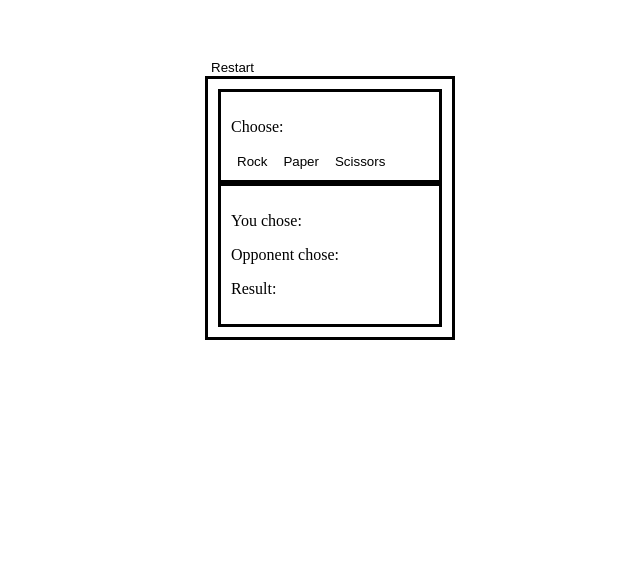
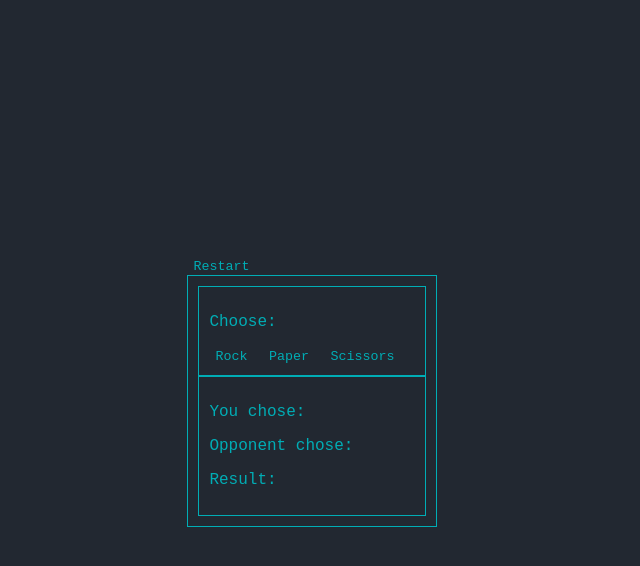
Before and after one commit to dee-rius/Rock-Paper-Scissors, a plain HTML site: page index.html in a window 1280 px wide. Shown: the whole page, without its empty margins (310-950 px from the left). Drawn offline with Linux system fonts and the light colour scheme.

Commit message:
negligible colour changes

```diff
--- a/index.html
+++ b/index.html
@@ -23,9 +23,9 @@
                 </section>
 
                 <section>
-                    <p>You chose: <strong  style="--order: 1" name="results-text" id="user-chose-text"></strong></p>
-                    <p>Opponent chose: <strong  style="--order: 2" name="results-text" id="opponent-chose-text"></strong></p>
-                    <p>Result: <strong  style="--order:3 "  name="results-text" id="win-lose-draw-text"></strong></p>
+                    <p>You chose: <strong name="results-text" id="user-chose-text"></strong></p>
+                    <p>Opponent chose: <strong name="results-text" id="opponent-chose-text"></strong></p>
+                    <p>Result: <strong name="results-text" id="win-lose-draw-text"></strong></p>
                 </section>
 
             </section>
--- a/rps-style.css
+++ b/rps-style.css
@@ -14,20 +14,28 @@
 }
 
 ::selection{
-    background-color: black;
-    color: white;
+    background-color: #00ADB5;
+    color: #393E46;
 }
 
 ::-moz-selection{
-    background-color: black;
-    color: white;
+    background-color: #00ADB5;
+    color: #393E46;
 }
 
 body{
     display: flex;
     flex-direction: column;
+    justify-content: center;
     align-items: center;
-    padding-top: 50px;
+
+    width: 96vw;
+    height: 96vh;
+
+
+    font-family: 'Courier New', Courier, monospace;
+    color: #00ADB5;
+    background-color: #222831;
 }
 
 main{
@@ -38,12 +46,16 @@ main{
 section{
     padding: 10px;
     border-style: solid;
+    border-width: 1px;
 }
 
 
 button{
     border-style: none;
     background-color: transparent;
+
+    font-family: 'Courier New', Courier, monospace;
+    color: #00ADB5;
 
     cursor: pointer;
 }
```
